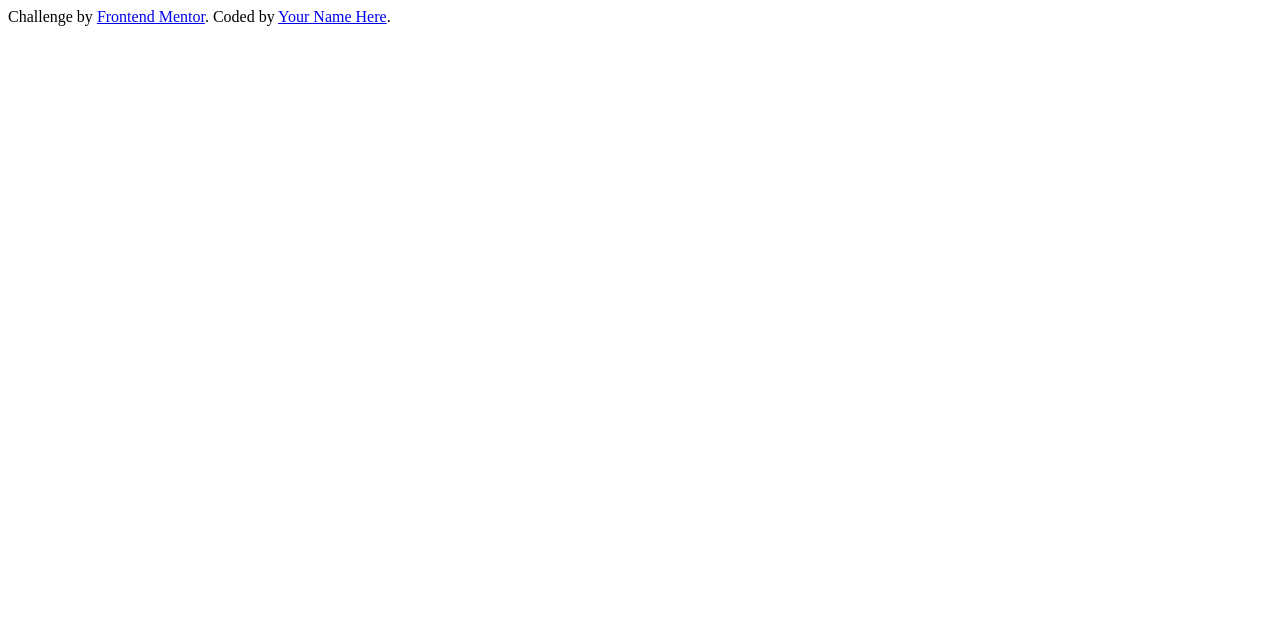
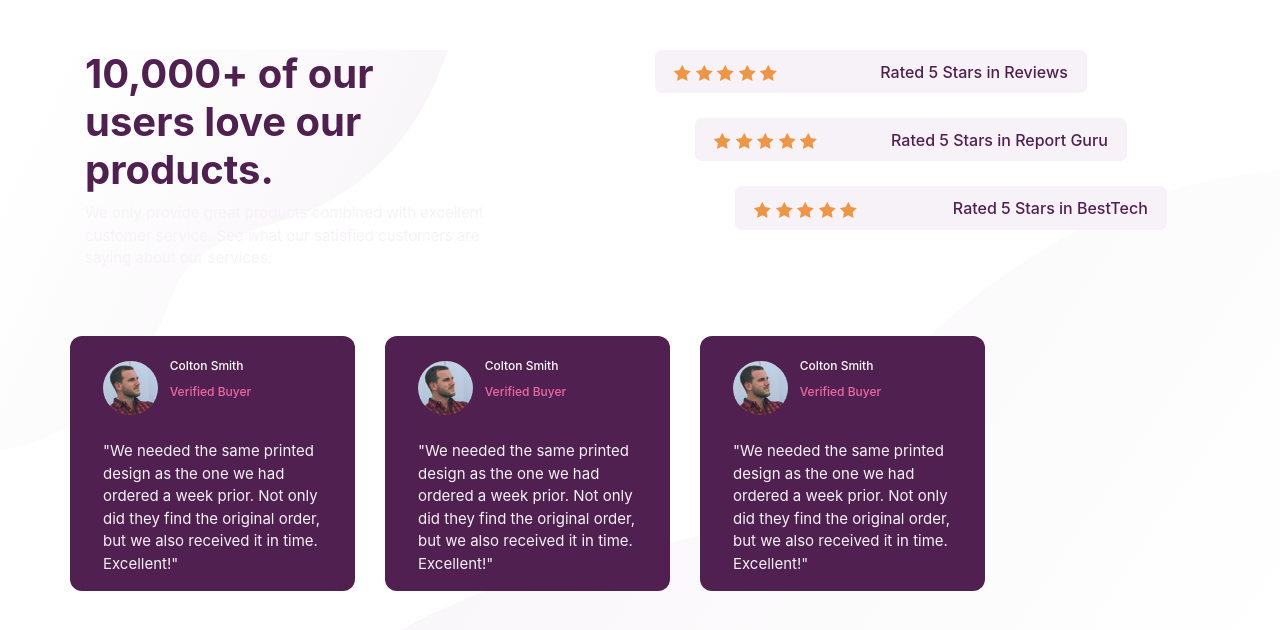
Before and after one commit to Afeez-Ola/Social-media-template, a plain HTML site: page index.html in a window 1280 px wide. Drawn offline with Linux system fonts and the light colour scheme.

Commit message:
🎨 IMPROVE:

```diff
--- /dev/null
+++ b/css/styles.css
@@ -0,0 +1,142 @@
+:root {
+    --Very_Dark_Magenta: hsl(300, 43%, 22%);
+    --Soft_Pink: hsl(333, 80%, 67%);
+    --Dark_Grayish_Magenta: hsl(303, 10%, 53%);
+    --Light_Grayish_Magenta: hsl(300, 24%, 96%);
+    --White: hsl(0, 0%, 100%);
+}
+
+* {
+    margin: 0;
+    padding: 0;
+    outline: 0;
+    box-sizing: border-box;
+}
+
+html {
+    scroll-behavior: smooth;
+}
+
+body {
+    overflow: hidden;
+    color: var(--Light_Grayish_Magenta);
+}
+
+body,
+input,
+button {
+    font-size: 15px;
+    font-family: 'Spartan', sans-serif;
+}
+
+button {
+    cursor: pointer;
+}
+
+p {
+    text-align: left;
+    font-size: 15px;
+    color: var(--Light_Grayish_Magenta);
+    font-weight: 400;
+}
+
+h3,
+h4,
+h5,
+h6 {
+    /* color: var(--Light_Grayish_Magenta); */
+}
+
+.body {
+    height: 100vh;
+    width: 100%;
+    background: url('/images/bg-pattern-top-desktop.svg') no-repeat, url('/images/bg-pattern-bottom-desktop.svg') no-repeat;
+    background-position: top left, bottom right;
+    background-size: 35% 50%, 85% 85%;
+    margin: auto;
+}
+
+.container {
+    width: 70%;
+    margin: auto;
+}
+
+.heading {
+    margin: 50px auto;
+    /* margin-bottom: 50px; */
+}
+
+.product-text {
+    width: 100%;
+    text-align: left;
+}
+
+.product-text .header {
+    width: 60%;
+    font-weight: 700;
+    color: var(--Very_Dark_Magenta);
+}
+
+.product-text .note {
+    width: 75%;
+}
+
+.rating-box {
+    width: 80%;
+    padding: .6rem 1.2rem;
+    background-color: var(--Light_Grayish_Magenta);
+    border-radius: 7px;
+    display: flex;
+    justify-content: space-between;
+    align-items: center;
+    margin-bottom: 25px;
+}
+
+.rating-box span {
+    color: var(--Very_Dark_Magenta);
+    font-weight: 500;
+}
+
+.two {
+    margin-left: 40px;
+}
+
+.three {
+    margin-left: 80px;
+}
+
+.review {
+    background-color: var(--Very_Dark_Magenta);
+    border-radius: 12px;
+    margin-right: 30px;
+}
+
+.review .profile {
+    margin: 25px 18px;
+    display: flex;
+}
+
+.profile img {
+    width: 25%;
+    height: 25%;
+    border-radius: 50%;
+    margin-right: 12px;
+}
+
+.name h6 {
+    font-weight: 500;
+    color: var(--White);
+    font-size: 12px;
+    line-height: 80%;
+}
+
+.name span {
+    font-weight: 500;
+    color: var(--Soft_Pink);
+    line-height: 80%;
+    font-size: 12px;
+}
+
+.notes {
+    margin: 0 18px;
+}
--- a/index.html
+++ b/index.html
@@ -9,27 +9,117 @@
     <link rel="icon" type="image/png" sizes="32x32" href="./images/favicon-32x32.png" />
 
     <title>Frontend Mentor | Social proof section</title>
+    <link rel="stylesheet" href="/css/styles.css">
+    <link rel="stylesheet" href="/css/bootstrap.min.css">
 
 </head>
 
 <body>
+    <div class="body">
+        <div class="container">
+            <div class="heading row">
+                <div class="col-lg-6 col-md-12">
+                    <div class="product-text">
+                        <h1 class="header">
+                            10,000+ of our users love our products.
+                        </h1>
+                        <p class="note">We only provide great products combined with excellent customer service. See what our satisfied customers are saying about our services.</p>
+
+                    </div>
+                </div>
+                <div class="col-lg-6 col-md-12">
+                    <div class="rating">
+                        <div class="rating-box one">
+                            <div class="stars">
+                                <img src="/images/icon-star.svg" alt="star-1">
+                                <img src="/images/icon-star.svg" alt="star-2">
+                                <img src="/images/icon-star.svg" alt="star-3">
+                                <img src="/images/icon-star.svg" alt="star-4">
+                                <img src="/images/icon-star.svg" alt="star-5">
+                            </div>
+                            <span>Rated 5 Stars in Reviews</span>
+                        </div>
+                    </div>
+                    <div class="rating">
+                        <div class="rating-box two">
+                            <div class="stars">
+                                <img src="/images/icon-star.svg" alt="star-1">
+                                <img src="/images/icon-star.svg" alt="star-2">
+                                <img src="/images/icon-star.svg" alt="star-3">
+                                <img src="/images/icon-star.svg" alt="star-4">
+                                <img src="/images/icon-star.svg" alt="star-5">
+                            </div>
+                            <span>Rated 5 Stars in Report Guru</span>
+                        </div>
+                    </div>
+                    <div class="rating">
+                        <div class="rating-box three">
+                            <div class="stars">
+                                <img src="/images/icon-star.svg" alt="star-1">
+                                <img src="/images/icon-star.svg" alt="star-2">
+                                <img src="/images/icon-star.svg" alt="star-3">
+                                <img src="/images/icon-star.svg" alt="star-4">
+                                <img src="/images/icon-star.svg" alt="star-5">
+                            </div>
+                            <span>Rated 5 Stars in BestTech</span>
+                        </div>
+                    </div>
+                </div>
+            </div>
+        </div>
+
+        <div class="container">
+            <div class="reviews row">
+                <div class="review col-lg-3 col-md-12 col-sm-12">
+                    <div class="profile">
+                        <img src="/images/image-colton.jpg" alt="colton">
+                        <div class="name">
+                            <h6>Colton Smith</h6>
+                            <span>Verified Buyer</span>
+                        </div>
+                    </div>
+                    <div class="notes">
+                        <p>"We needed the same printed design as the one we had ordered a week prior. Not only did they find the original order, but we also received it in time. Excellent!"
+                        </p>
+                    </div>
+                </div>
+                <div class="review col-lg-3 col-md-12 col-sm-12">
+                    <div class="profile">
+                        <img src="/images/image-colton.jpg" alt="colton">
+                        <div class="name">
+                            <h6>Colton Smith</h6>
+                            <span>Verified Buyer</span>
+
+                        </div>
+                    </div>
+                    <div class="notes">
+                        <p>"We needed the same printed design as the one we had ordered a week prior. Not only did they find the original order, but we also received it in time. Excellent!"
+                        </p>
+                    </div>
+                </div>
+                <div class="review col-lg-3 col-md-12 col-sm-12">
+                    <div class="profile">
+                        <img src="/images/image-colton.jpg" alt="colton">
+                        <div class="name">
+                            <h6>Colton Smith</h6>
+                            <span>Verified Buyer</span>
+                        </div>
+                    </div>
+                    <div class="notes">
+                        <p>"We needed the same printed design as the one we had ordered a week prior. Not only did they find the original order, but we also received it in time. Excellent!"
+                        </p>
+                    </div>
+                </div>
+            </div>
+        </div>
+    </div>
 
 
 
-    <!-- 10,000+ of our users love our products.
 
-    We only provide great products combined with excellent customer service.
-    See what our satisfied customers are saying about our services.
+    <!-- .
 
-    Rated 5 Stars in Reviews
-    Rated 5 Stars in Report Guru
-    Rated 5 Stars in BestTech
 
-    Colton Smith
-    Verified Buyer
-    "We needed the same printed design as the one we had ordered a week prior.
-    Not only did they find the original order, but we also received it in time.
-    Excellent!"
 
     Irene Roberts
     Verified Buyer
@@ -41,11 +131,13 @@
     "Put an order with this company and can only praise them for the very high
     standard. Will definitely use them again and recommend them to everyone!" -->
 
-    <div class="attribution">
+    <!-- <div class="attribution">
         Challenge by
         <a href="https://www.frontendmentor.io?ref=challenge" target="_blank">Frontend Mentor</a
       >. Coded by <a href="#">Your Name Here</a>.
-    </div>
+    </div> -->
 </body>
 
 </html>
+
+</html>
```
Also changed, not shown: css/bootstrap.min.css (added).
